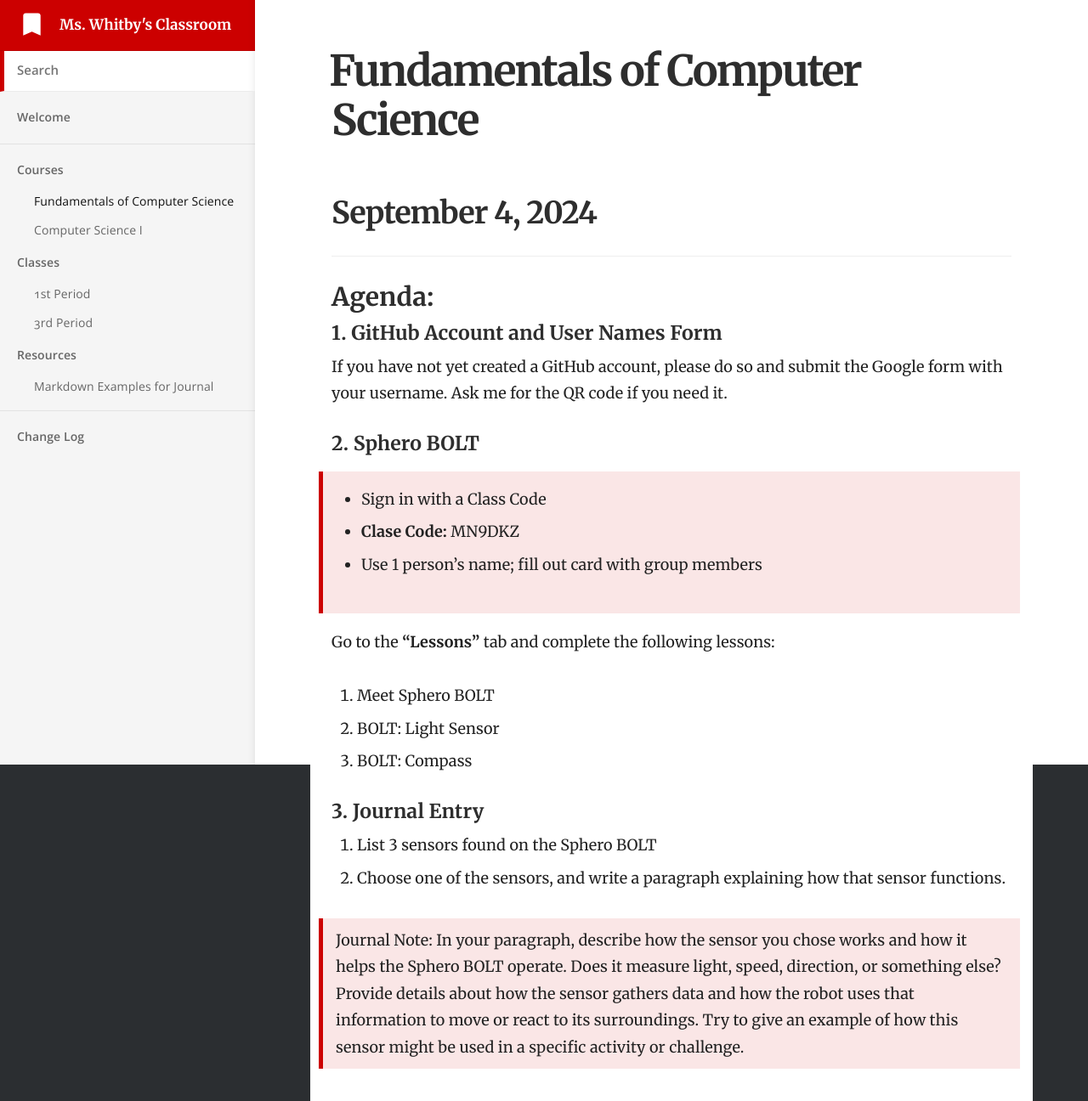
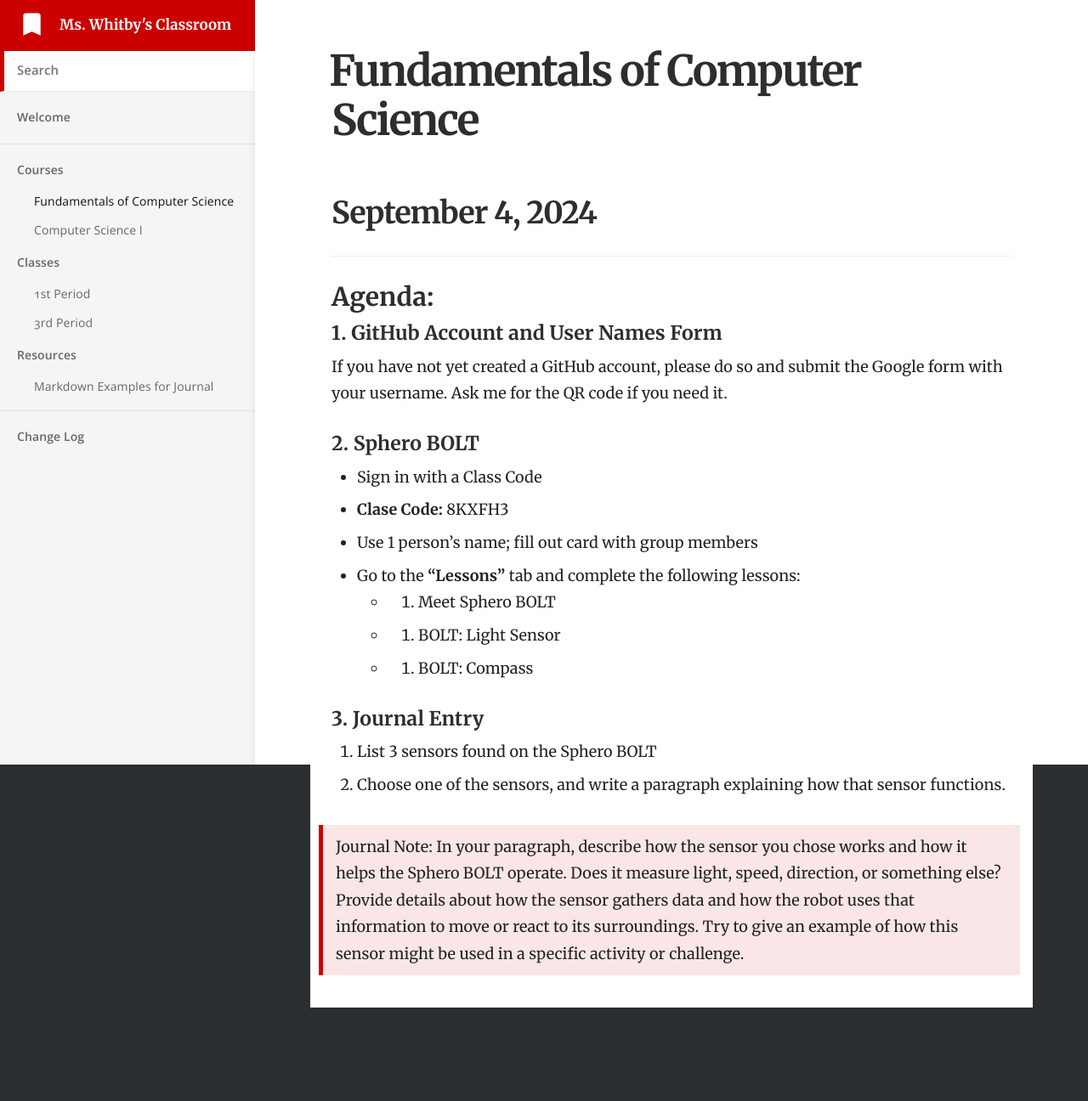
Before and after one commit to mswhitby/classroom, a Jekyll site: the page built from _docs/courses/csf.md, in a window 1280 px wide. Shown: the whole page at 85% size. Built offline with Jekyll 4.4.1, drawn with Linux system fonts in a browser that asks for light colours; after the commit the page ends 1186 px from its top, so only the background shows below that.

Commit message:
Agenda updates

```diff
--- a/_docs/courses/csf.md
+++ b/_docs/courses/csf.md
@@ -14,16 +14,13 @@ If you have not yet created a GitHub account, please do so and submit the Google
 
 #### 2. Sphero BOLT
 
-> - Sign in with a Class Code
->
-> - **Clase Code:** MN9DKZ
->
-> - Use 1 person’s name; fill out card with group members
-
-Go to the **"Lessons"** tab and complete the following lessons:
-1. Meet Sphero BOLT
-2. BOLT: Light Sensor
-3. BOLT: Compass
+- Sign in with a Class Code
+- **Clase Code:** 8KXFH3
+- Use 1 person’s name; fill out card with group members
+- Go to the **"Lessons"** tab and complete the following lessons:
+    - 1. Meet Sphero BOLT
+    - 2. BOLT: Light Sensor
+    - 3. BOLT: Compass
 
 
 
```
